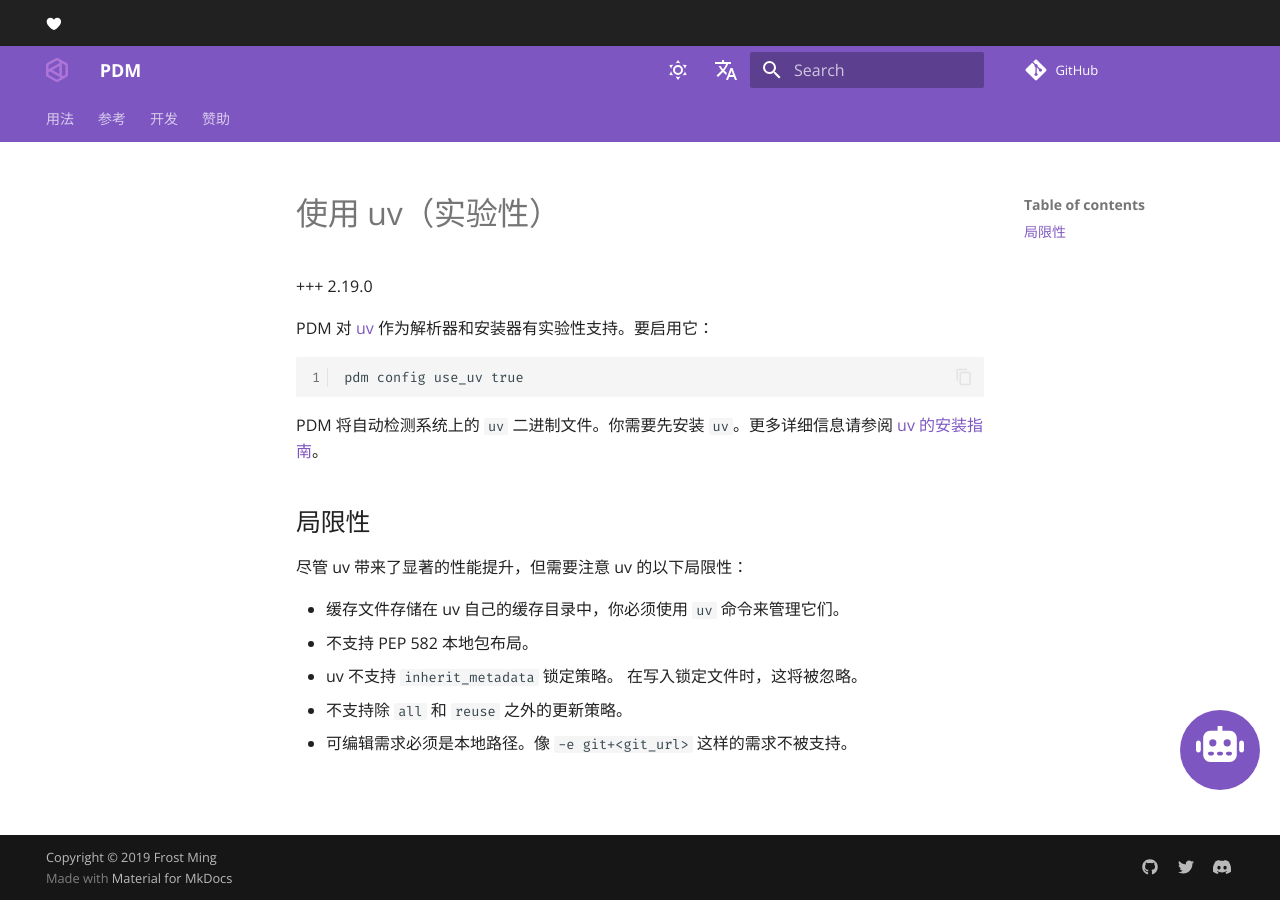
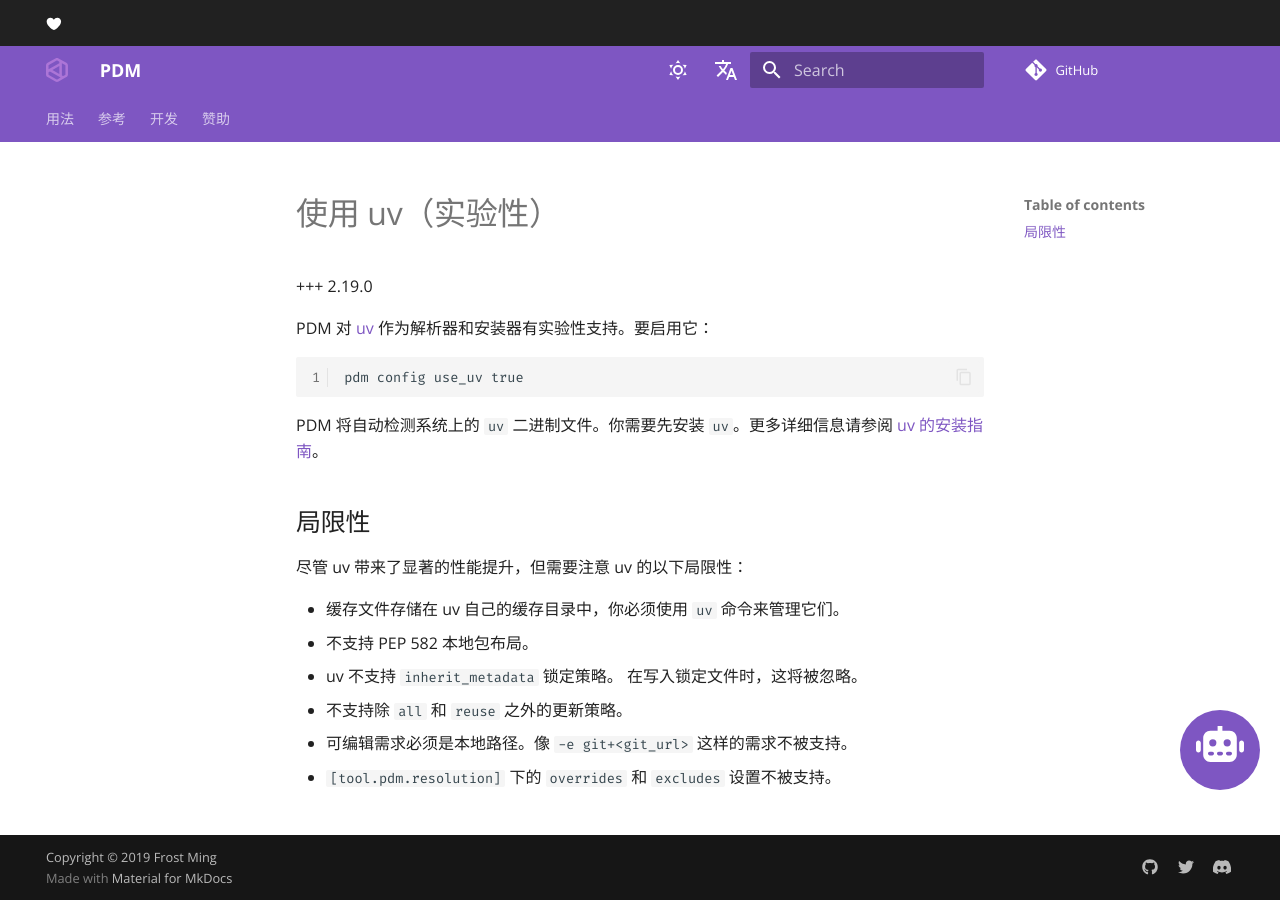
Before and after one commit to pdm-project/pdm-docs-zh, an MkDocs documentation site: the page built from docs/usage/uv.md, in a window 1280 px wide. Built offline with MkDocs 1.6.1 and Material for MkDocs 9.7.7, drawn with Linux system fonts in a browser that asks for light colours; comment, search, counter and statistics services are not loaded; the version menu is left out; grey boxes are pictures that could not be loaded.

Commit message:
sync: dc09f9bc

```diff
--- a/docs/usage/uv.md
+++ b/docs/usage/uv.md
@@ -19,3 +19,4 @@ PDM 将自动检测系统上的 `uv`  二进制文件。你需要先安装 `uv`
 - uv 不支持 `inherit_metadata` 锁定策略。 在写入锁定文件时，这将被忽略。
 - 不支持除 `all` 和 `reuse` 之外的更新策略。
 - 可编辑需求必须是本地路径。像 `-e git+<git_url>` 这样的需求不被支持。
+- `[tool.pdm.resolution]` 下的 `overrides` 和 `excludes` 设置不被支持。
```
